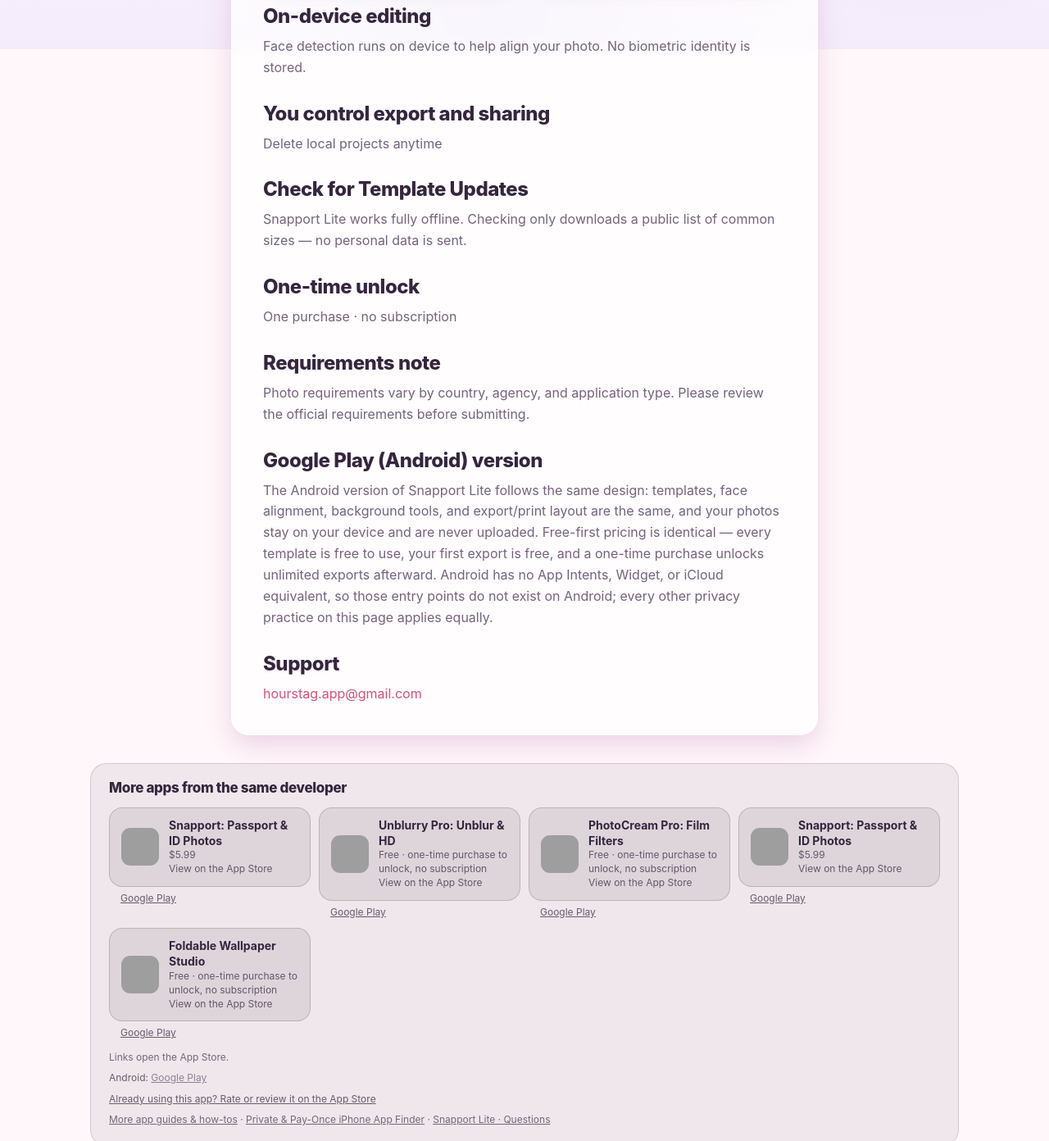
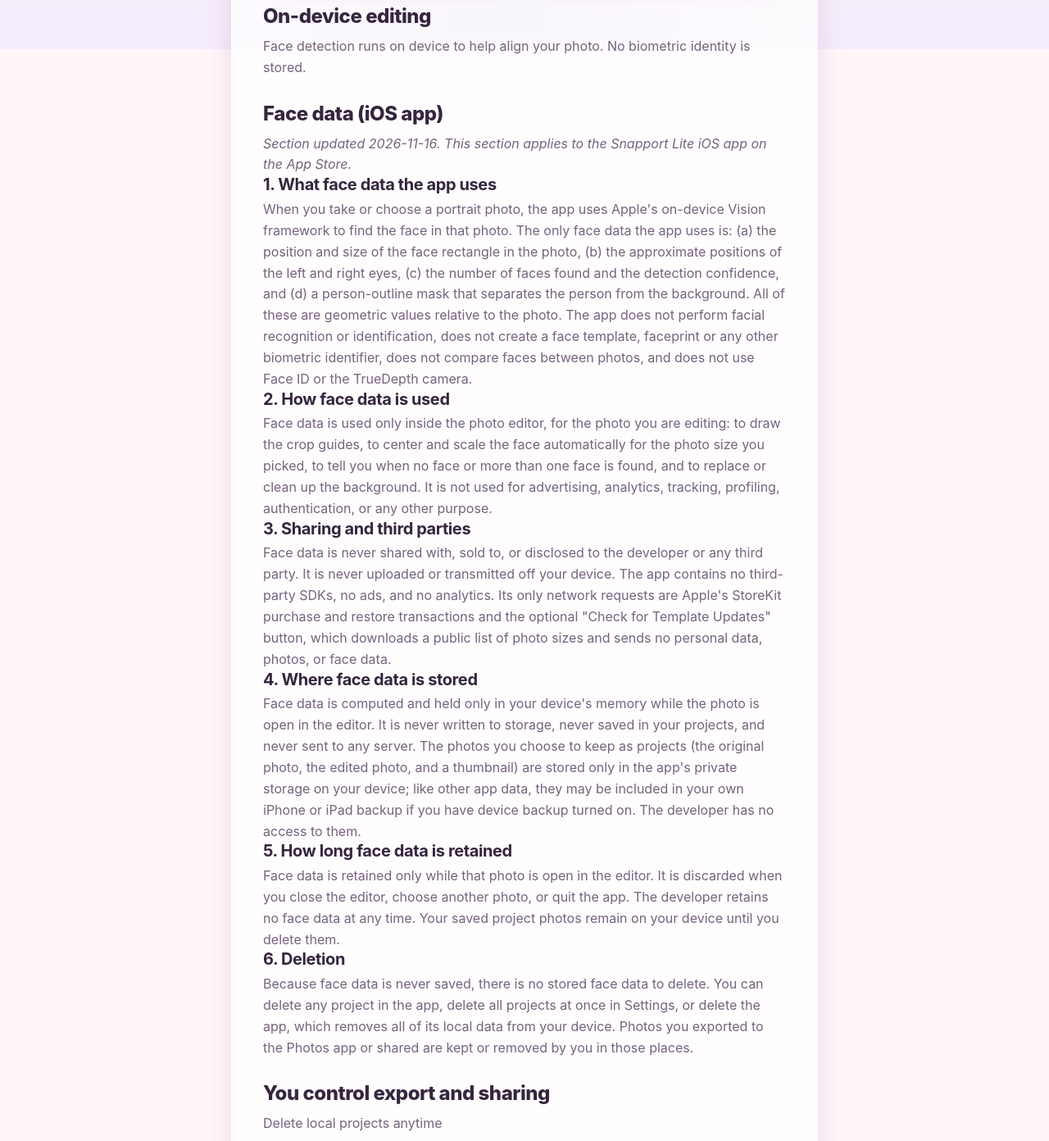
Before and after one commit to alice51849/snapport-lite-support, a plain HTML site: page privacy.html in a window 1280 px wide. Shown: the part 740-2132 px from the top of the page at 82% size. Drawn offline with Linux system fonts and the light colour scheme; grey boxes are pictures that could not be loaded; animation ran at ten frames a second.

Commit message:
隱私權政策新增「Face data (iOS app)」專節：回應 1.0.9 (25) Guideline 2.1 臉部資料資訊要求
逐項寫明使用的臉部資料（臉框位置大小、雙眼位置、臉數與信心值、人像輪廓遮罩）、用途、
不分享第三方、只存在記憶體不寫入儲存、保留期間與刪除方式，供審核員引用原文（#face-data）。

Claude-Session: https://claude.ai/code/session_01WSo2dMS52UQTg4uL8t5ZKH

```diff
--- a/privacy.html
+++ b/privacy.html
@@ -81,6 +81,21 @@
         <h2 data-i18n="privacyOnDevice">On-device editing</h2>
         <p data-i18n="privacyFace">Face detection runs on device to help align your photo. No biometric identity is stored.</p>
 
+        <h2 id="face-data">Face data (iOS app)</h2>
+        <p><em>Section updated 2026-11-16. This section applies to the Snapport Lite iOS app on the App Store.</em></p>
+        <h3 id="face-data-collected">1. What face data the app uses</h3>
+        <p>When you take or choose a portrait photo, the app uses Apple's on-device Vision framework to find the face in that photo. The only face data the app uses is: (a) the position and size of the face rectangle in the photo, (b) the approximate positions of the left and right eyes, (c) the number of faces found and the detection confidence, and (d) a person-outline mask that separates the person from the background. All of these are geometric values relative to the photo. The app does not perform facial recognition or identification, does not create a face template, faceprint or any other biometric identifier, does not compare faces between photos, and does not use Face ID or the TrueDepth camera.</p>
+        <h3 id="face-data-use">2. How face data is used</h3>
+        <p>Face data is used only inside the photo editor, for the photo you are editing: to draw the crop guides, to center and scale the face automatically for the photo size you picked, to tell you when no face or more than one face is found, and to replace or clean up the background. It is not used for advertising, analytics, tracking, profiling, authentication, or any other purpose.</p>
+        <h3 id="face-data-sharing">3. Sharing and third parties</h3>
+        <p>Face data is never shared with, sold to, or disclosed to the developer or any third party. It is never uploaded or transmitted off your device. The app contains no third-party SDKs, no ads, and no analytics. Its only network requests are Apple's StoreKit purchase and restore transactions and the optional "Check for Template Updates" button, which downloads a public list of photo sizes and sends no personal data, photos, or face data.</p>
+        <h3 id="face-data-storage">4. Where face data is stored</h3>
+        <p>Face data is computed and held only in your device's memory while the photo is open in the editor. It is never written to storage, never saved in your projects, and never sent to any server. The photos you choose to keep as projects (the original photo, the edited photo, and a thumbnail) are stored only in the app's private storage on your device; like other app data, they may be included in your own iPhone or iPad backup if you have device backup turned on. The developer has no access to them.</p>
+        <h3 id="face-data-retention">5. How long face data is retained</h3>
+        <p>Face data is retained only while that photo is open in the editor. It is discarded when you close the editor, choose another photo, or quit the app. The developer retains no face data at any time. Your saved project photos remain on your device until you delete them.</p>
+        <h3 id="face-data-deletion">6. Deletion</h3>
+        <p>Because face data is never saved, there is no stored face data to delete. You can delete any project in the app, delete all projects at once in Settings, or delete the app, which removes all of its local data from your device. Photos you exported to the Photos app or shared are kept or removed by you in those places.</p>
+
         <h2 data-i18n="privacyControl">You control export and sharing</h2>
         <p data-i18n="privacyDelete">Delete local projects at any time</p>
 
```
